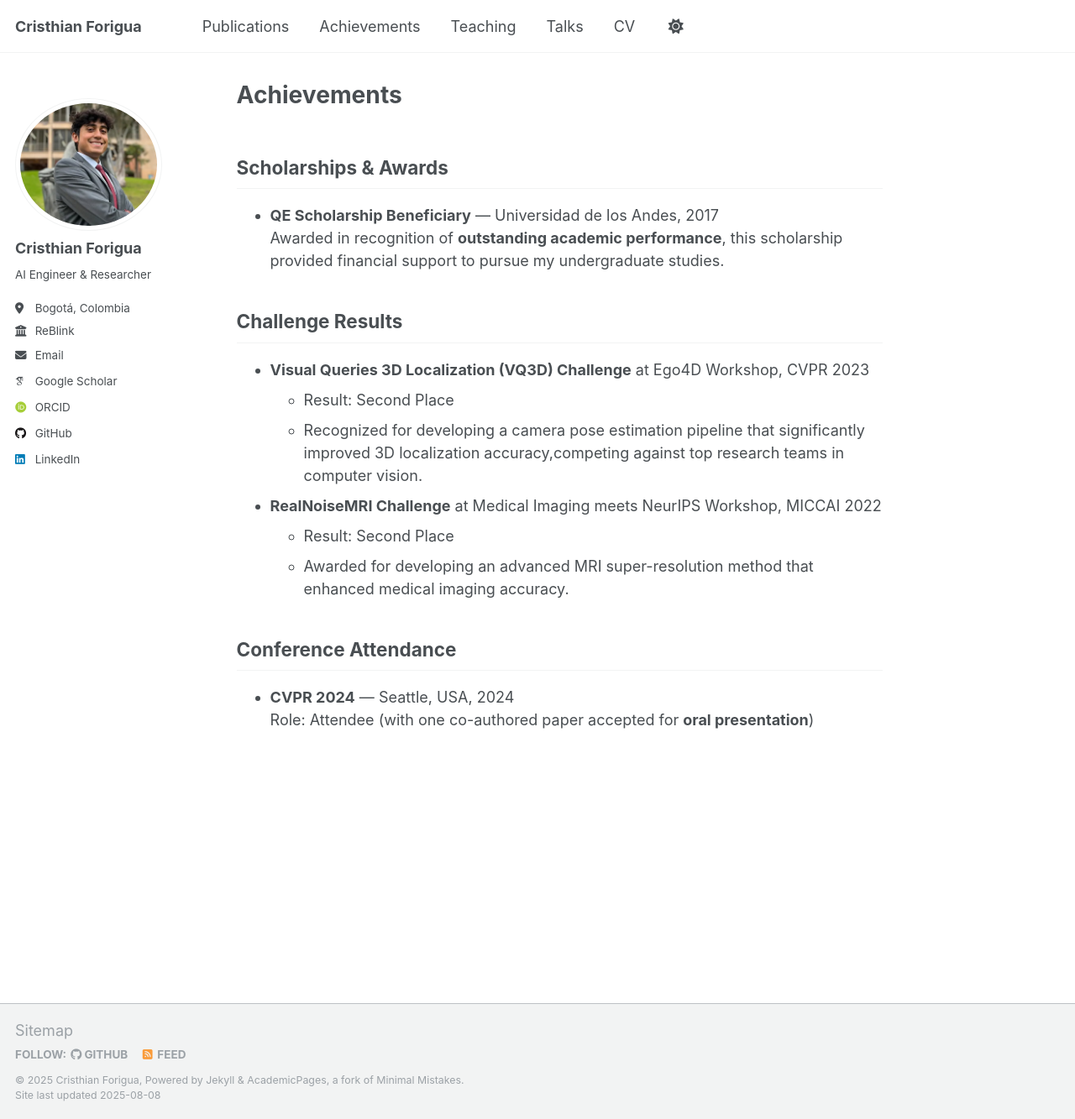
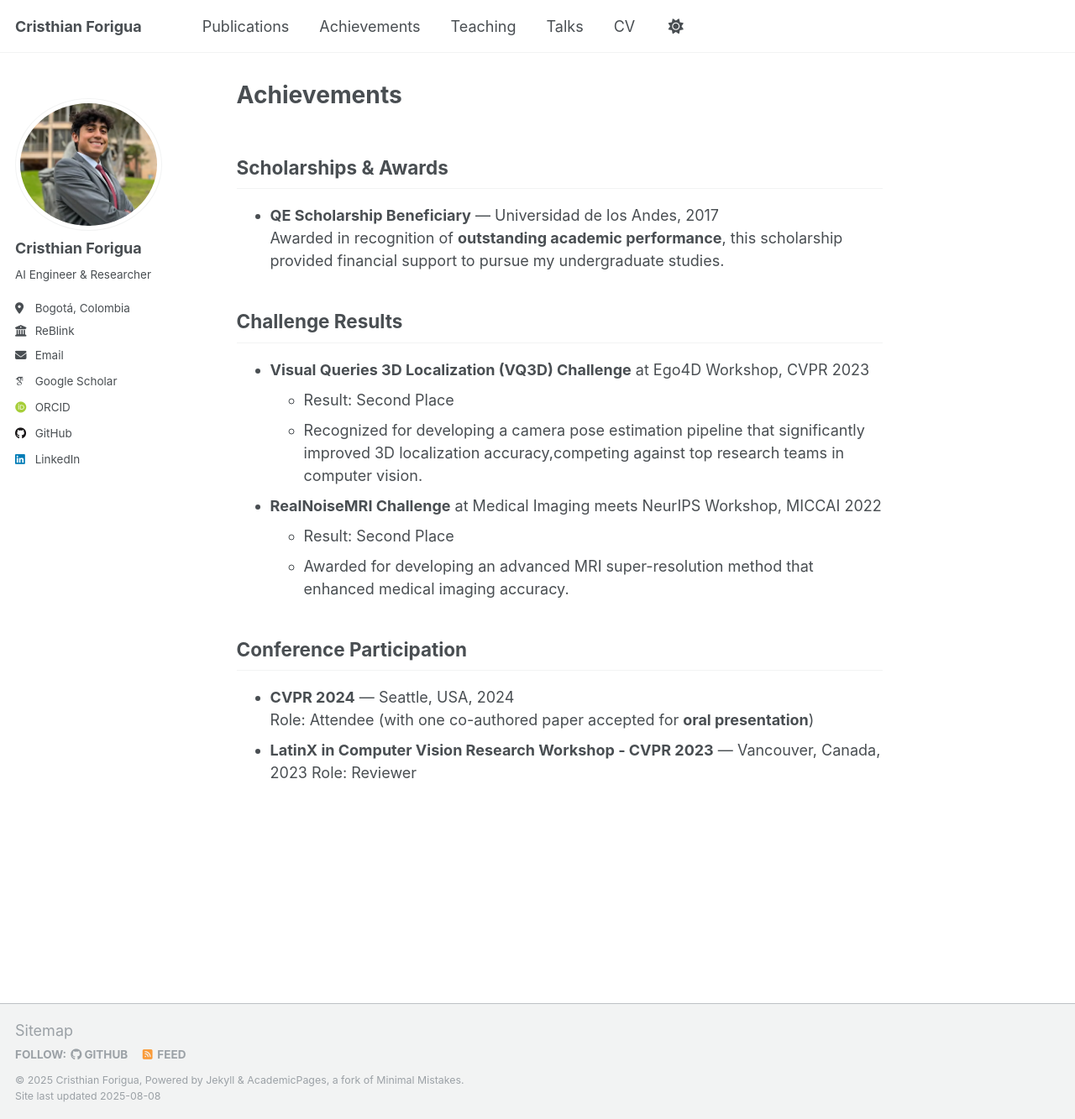
Before and after one commit to cdforigua05/cdforigua05.github.io, a Jekyll site: the page built from _pages/achievements.md, in a window 1280 px wide and 1333 px high. Shown: the whole window at 84% size. Built offline with Jekyll 4.4.1, drawn with Linux system fonts in a browser that asks for light colours; some web fonts are replaced; a script that is not in the unit is left out.

Commit message:
Improvements updates 2

```diff
--- a/_pages/achievements.md
+++ b/_pages/achievements.md
@@ -18,6 +18,8 @@ author_profile: true
   - Awarded for developing an advanced MRI super-resolution method that enhanced medical imaging accuracy.
 
 
-## Conference Attendance
+## Conference Participation
 - **CVPR 2024** — Seattle, USA, 2024
   Role: Attendee (with one co-authored paper accepted for **oral presentation**)
+- **LatinX in Computer Vision Research Workshop - CVPR 2023** — Vancouver, Canada, 2023
+  Role: Reviewer
```
Also changed, not shown: _publications/Egocast.md (+1 -1 lines).
